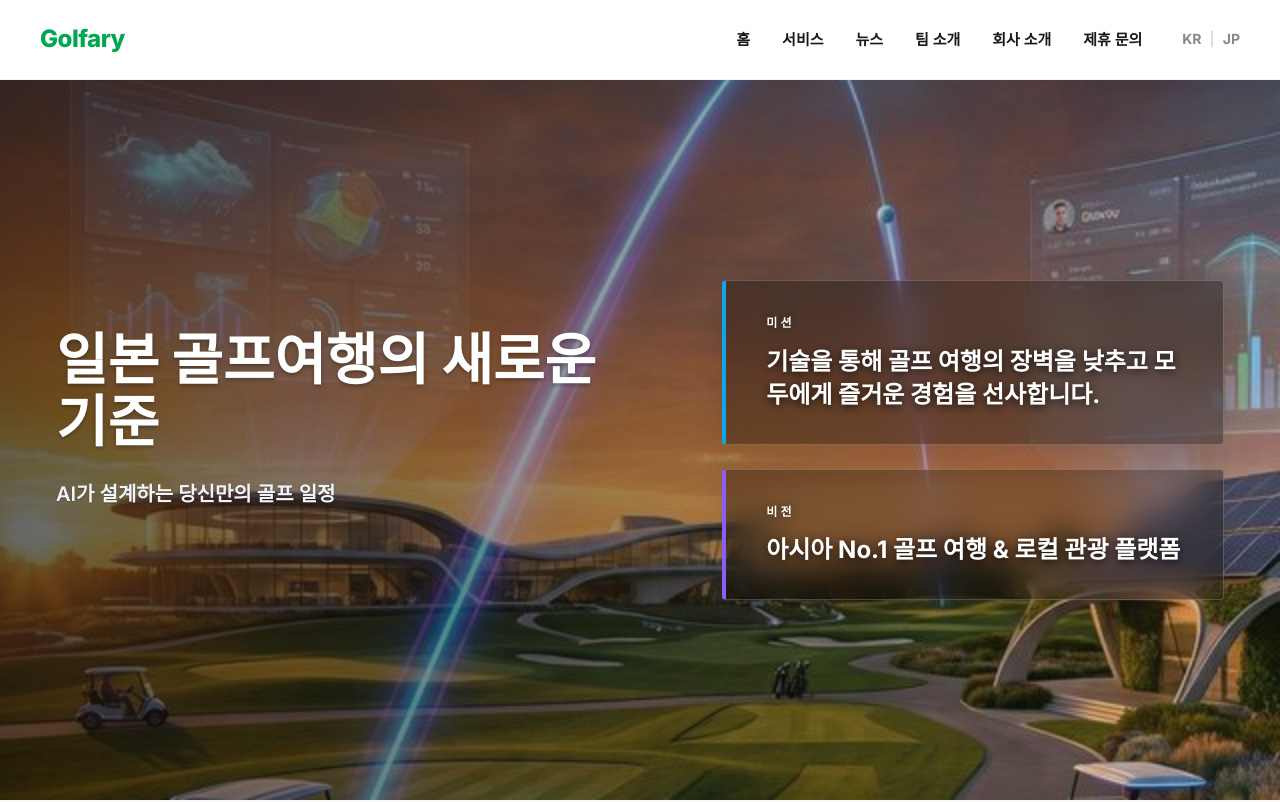
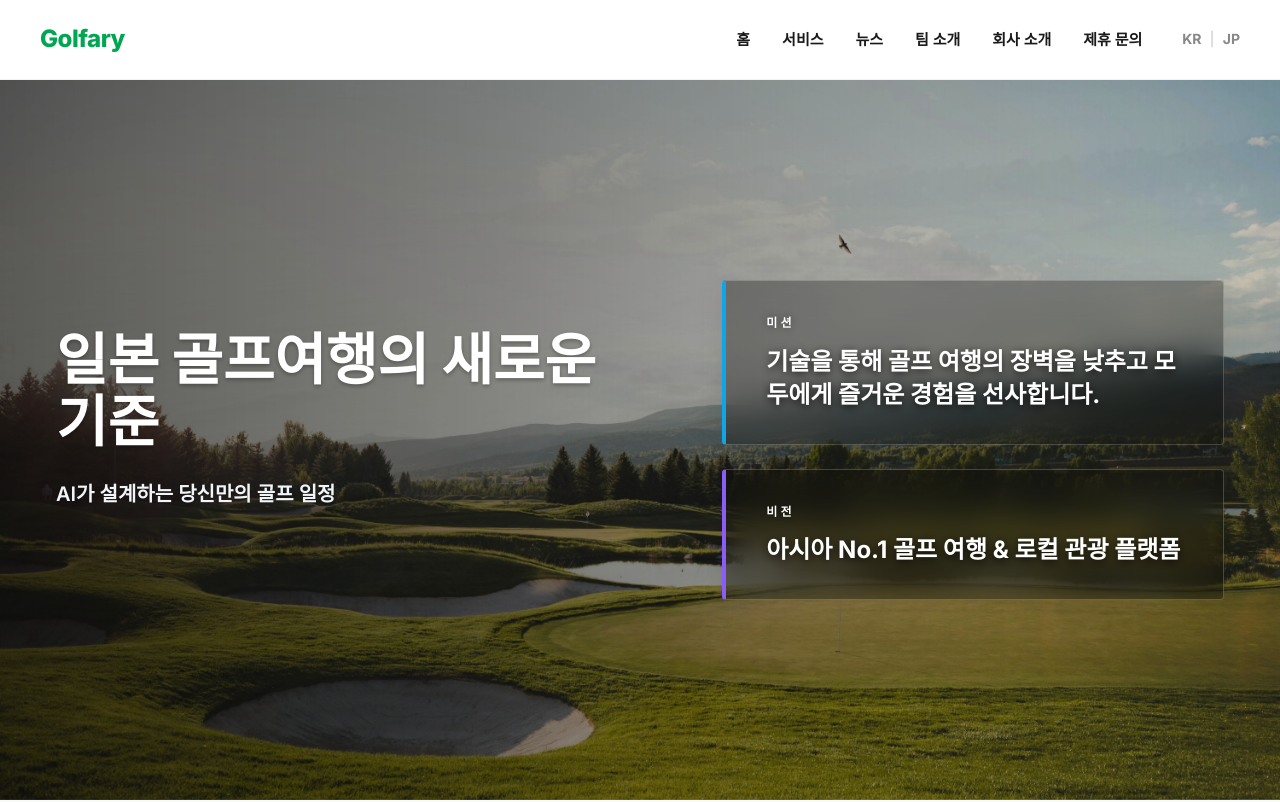
Before and after one commit to Golfary-com/homepage, a Next.js app: page /contact in a window 1280 px wide. Shown: the top 802 px of the page. Built offline with nearby package versions, Linux system fonts and the light colour scheme.

Commit message:
fix: Update hero slider images (Real, Nature, Dynamic) per user request

```diff
--- a/src/components/Hero.tsx
+++ b/src/components/Hero.tsx
@@ -5,8 +5,9 @@ import styles from "./Hero.module.css";
 import { Dictionary } from "../types";
 
 const HERO_IMAGES = [
-  '/images/hero-ai.png',
-  '/images/hero-nature.png'
+  '/images/golf_hero_real.jpg',
+  '/images/hero-nature.png',
+  '/images/hero-dynamic.png'
 ];
 
 export default function Hero({ dict }: { dict: Dictionary }) {
```
